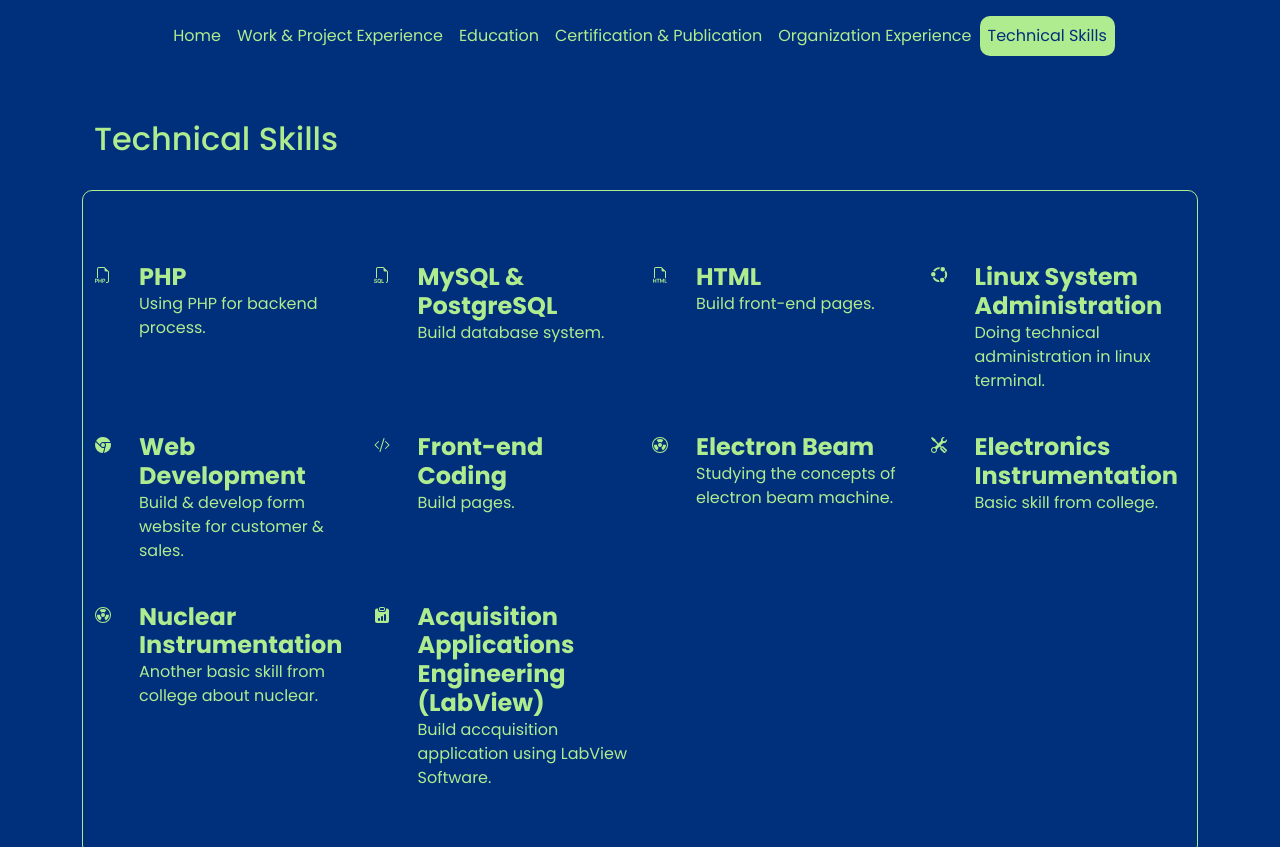
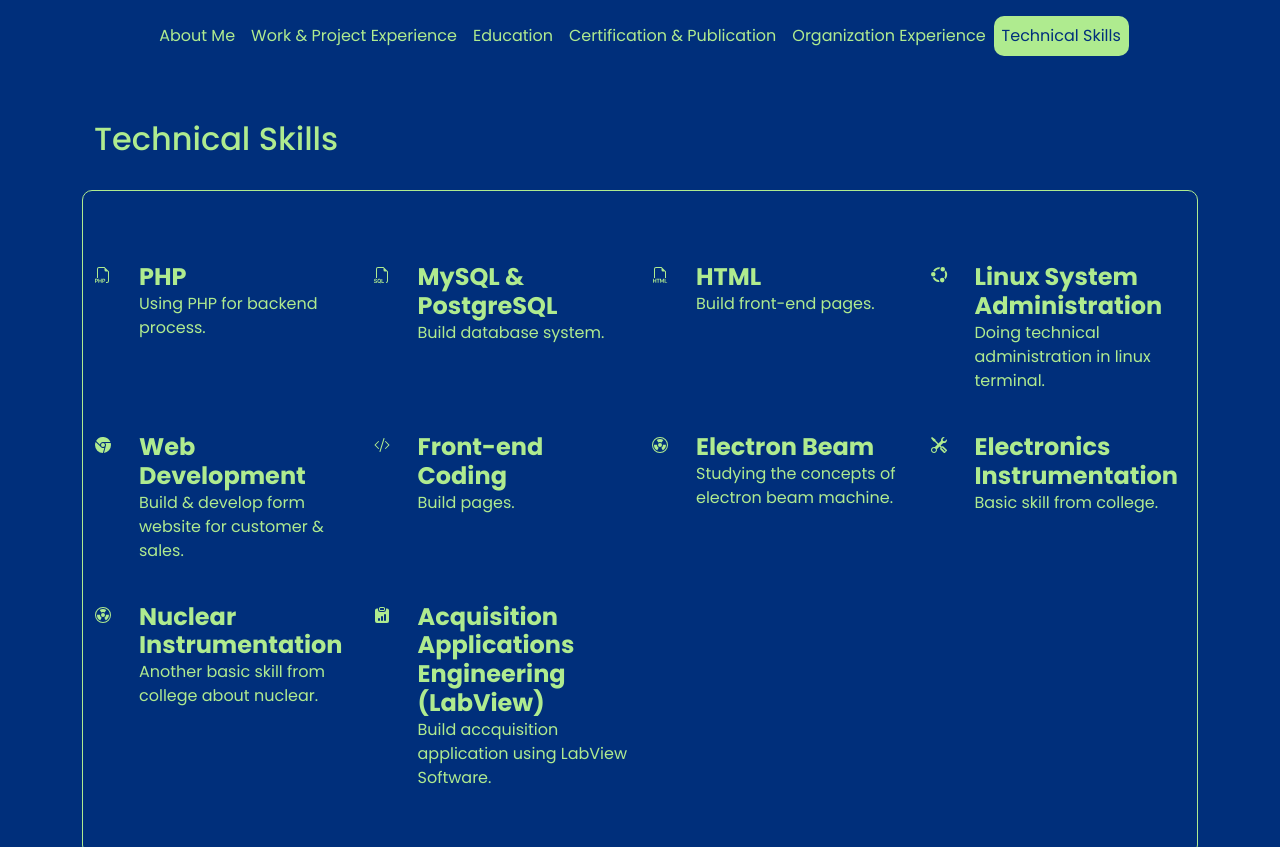
Before and after one commit to ralfzzz/portfolio, a plain HTML site: page assets/pages/skills.html in a window 1280 px wide. Shown: the top 847 px of the page. Drawn offline with nearby package versions, Linux system fonts and the light colour scheme.

Commit message:
Update skills.html

```diff
--- a/assets/pages/skills.html
+++ b/assets/pages/skills.html
@@ -28,7 +28,7 @@
               <div class="collapse navbar-collapse justify-content-md-center" id="navbarsExample10">
                 <ul class="navbar-nav py-2">
                   <li class="nav-item">
-                    <a class="nav-link " aria-current="page" href="../../index.html">Home</a>
+                    <a class="nav-link " aria-current="page" href="../../index.html">About Me</a>
                   </li>
                   <li class="nav-item">
                     <a class="nav-link" href="./assets/pages/experience.html">Work & Project Experience
```
